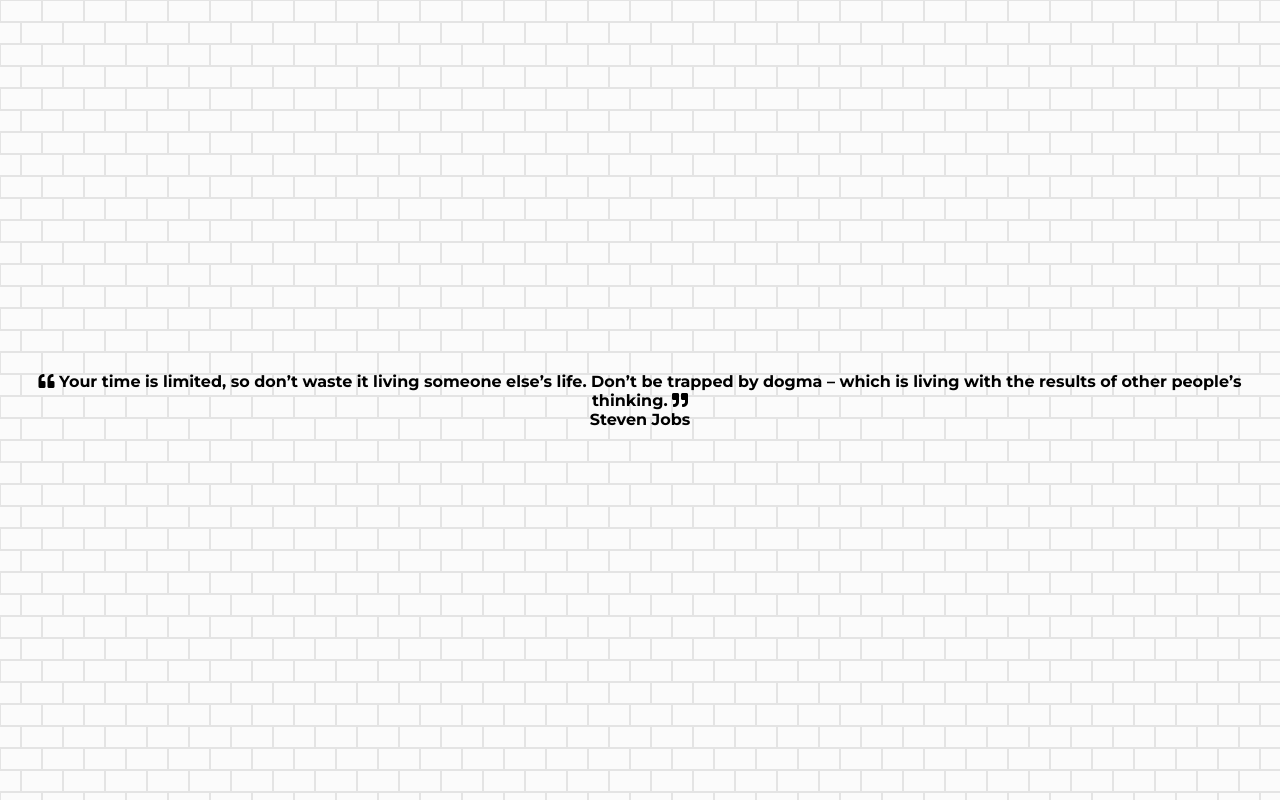
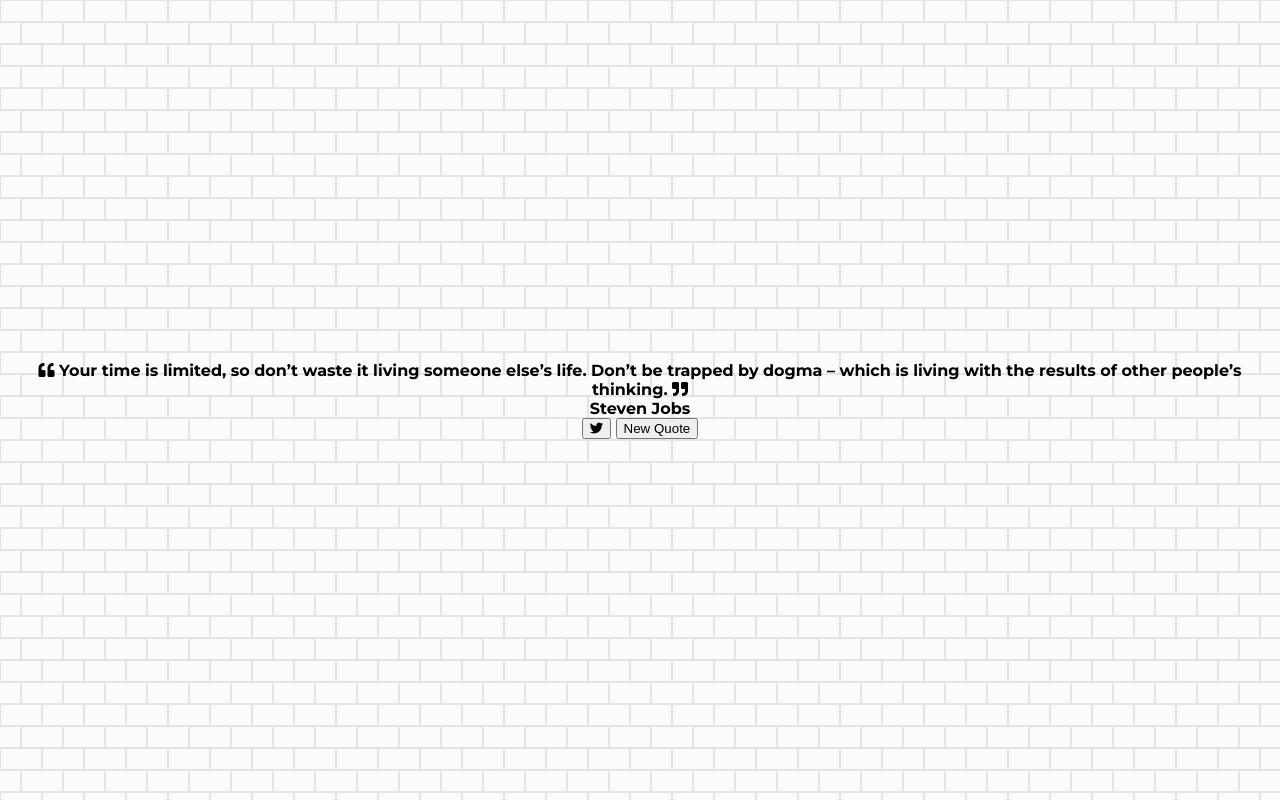
Before and after one commit to AtanasovaVanya/quote-generator-project, a plain HTML site: page index.html in a window 1280 px wide. Drawn offline with Linux system fonts and the light colour scheme.

Commit message:
Update index.html

```diff
--- a/index.html
+++ b/index.html
@@ -24,6 +24,13 @@
             <span id="author">Steven Jobs</span>
         </div>
         <!-- Buttons -->
+        <div class="container">
+            <button class="button twitter-button" id="twitter" title="Tweet this!">
+                <i class="fab fa-twitter"></i>
+            </button>
+            <button id="new-quote">New Quote</button>
+
+        </div>
 
     </div>
     <!-- Script -->
```
